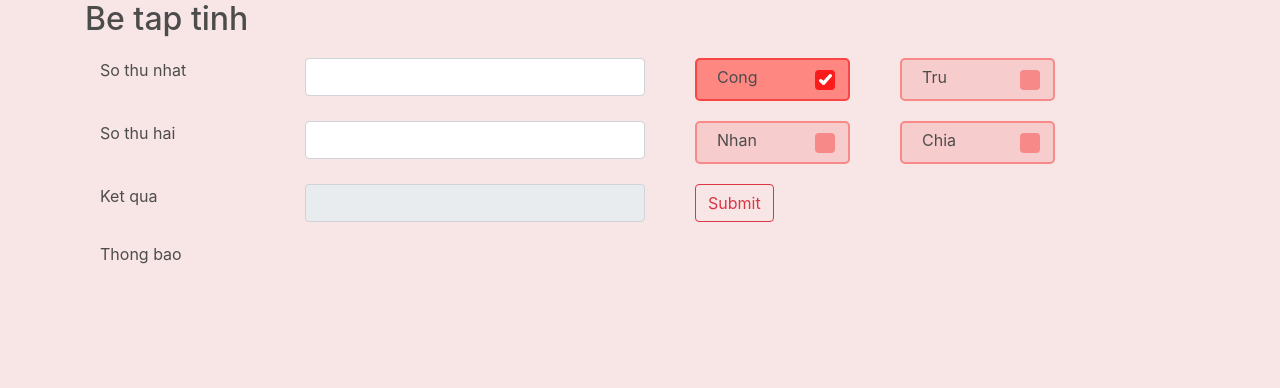
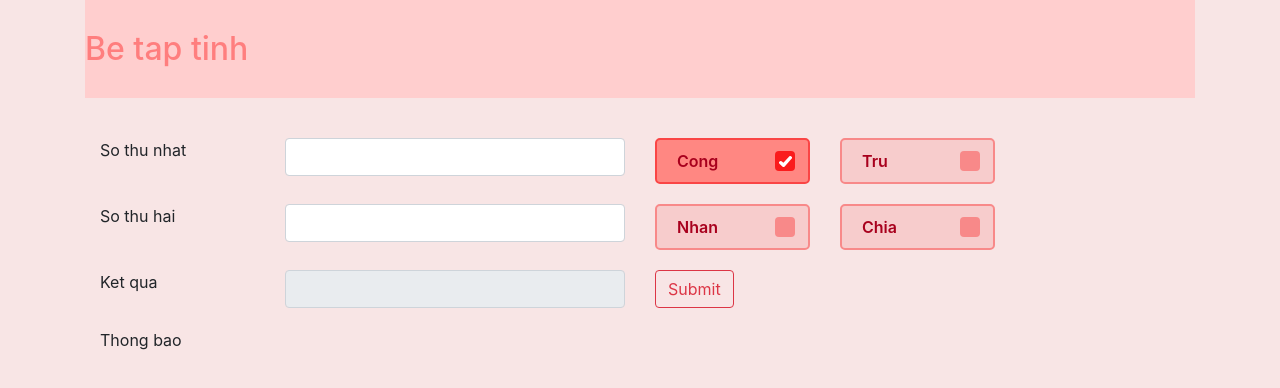
Before and after one commit to mrjared16/simple-js-calculator, a plain HTML site: page index.html in a window 1280 px wide. Drawn offline with nearby package versions, Linux system fonts and the light colour scheme.

Commit message:
add style for title and label

```diff
--- a/style.css
+++ b/style.css
@@ -1,17 +1,34 @@
 .row{
     margin: 20px 0;
 }
-[class*="col"]{
-    /* background-color: rgb(219, 210, 85); */
-    margin-right: 20px;
+
+html, body{
+    width: 100%;
+    height: 100%;
+}
+.main{
+    margin-top: 40px;
 }
 
-.message{
-    color: rgb(175, 0, 0);
+#msg{
+    display: none;
 }
-* {
-    color: rgb(77, 76, 76);
+.input-label{
+    font-weight: 200;
+    color: #c90000;
 }
+
+.title{
+    padding-top: 30px;
+    padding-bottom: 30px;
+    color: #ff6d6dd1;
+    background-color: #ffcece;
+}
+
+.title h1{
+    font-size: 60px;
+}
+
 .radio-btn {
     position: relative;
     display: block;
@@ -24,13 +41,15 @@
 .radio-btn label{
     width: 100%;
     height: 100%;
-    display: block;
     background-color: rgb(247, 204, 204);
     border-radius: 5px;
     border: 2px solid rgb(248, 137, 137);
     cursor: pointer;
     padding: 5px 10px 5px 20px;
-    margin-bottom: 5px;
+    display: flex;
+    align-items: center;
+    font-weight: 600;
+    color: #a8001d;
 }
 
 .radio-btn label:before, .radio-btn label:after{
```
